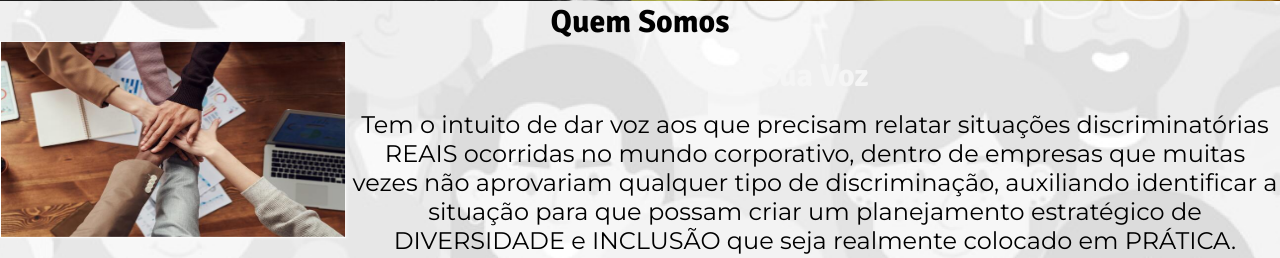
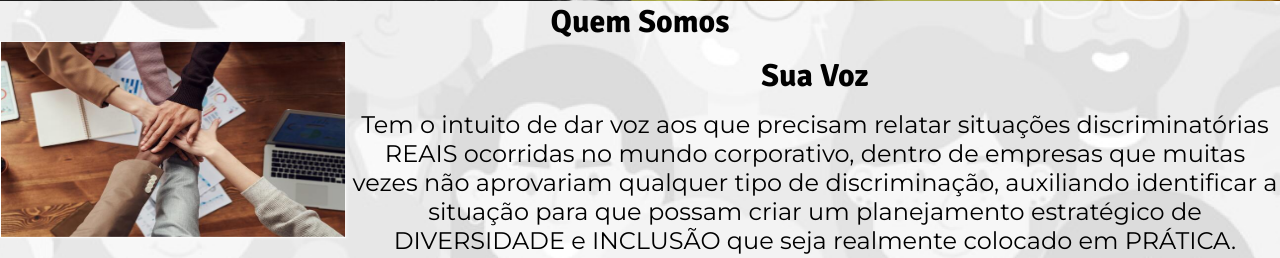
Before and after one commit to andre-amorim1991/projetorecode_squad4_SP2, a PHP site: page / in a window 1280 px wide. Shown: the part 1025-1283 px from the top of the page. Run offline with PHP 8.4, Linux system fonts and the light colour scheme.

Commit message:
Mudança na cor dos títulos de quem somos

```diff
--- a/index.php
+++ b/index.php
@@ -69,7 +69,7 @@
                     <img src="imagens/suavoz.png" alt="mãos unidas em uma reunião de trabalho" width="350px" height="200px">
                 </div>
                 <div class="Suavoz">
-                 <h3>Sua Voz</h3>
+                 <h3 class="artigoblack">Sua Voz</h3>
                     <p>Tem o intuito de dar voz aos que precisam relatar situações discriminatórias REAIS ocorridas no mundo corporativo, dentro de empresas que muitas vezes não aprovariam qualquer tipo de discriminação, auxiliando identificar a situação para que possam criar um planejamento estratégico de DIVERSIDADE e INCLUSÃO que seja realmente colocado em PRÁTICA.
                     </p>
                 </div>
```
